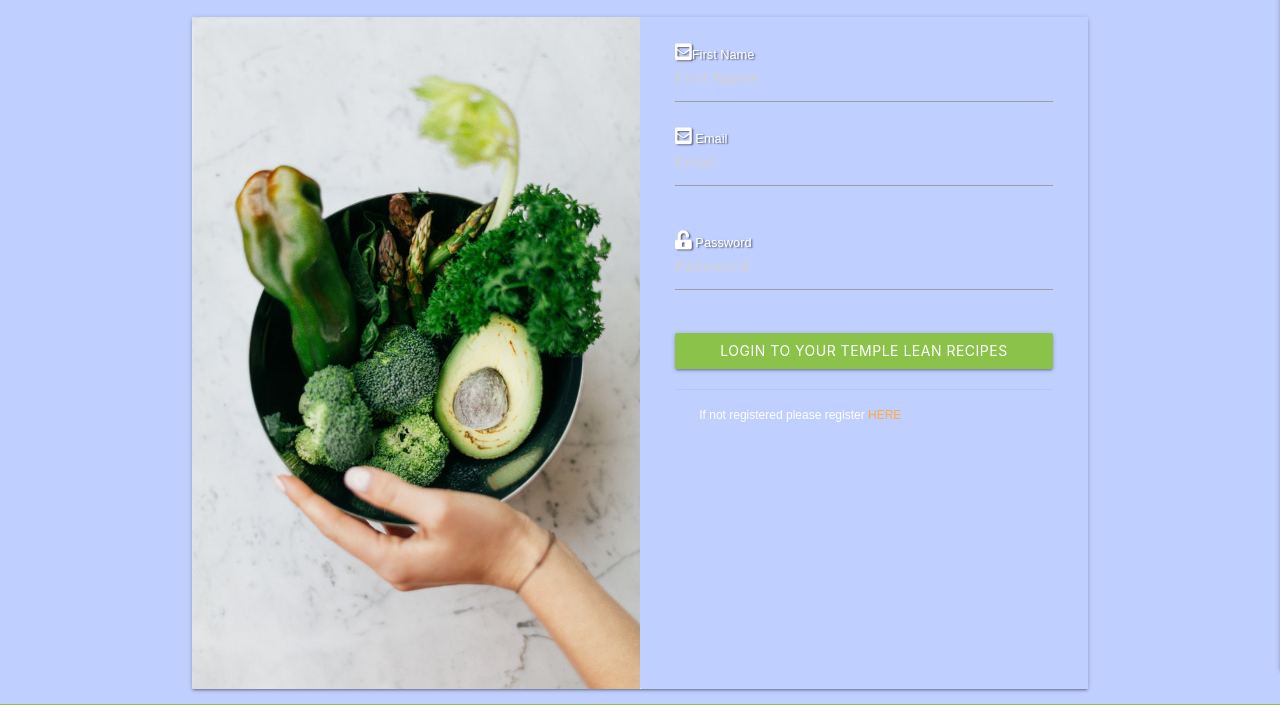
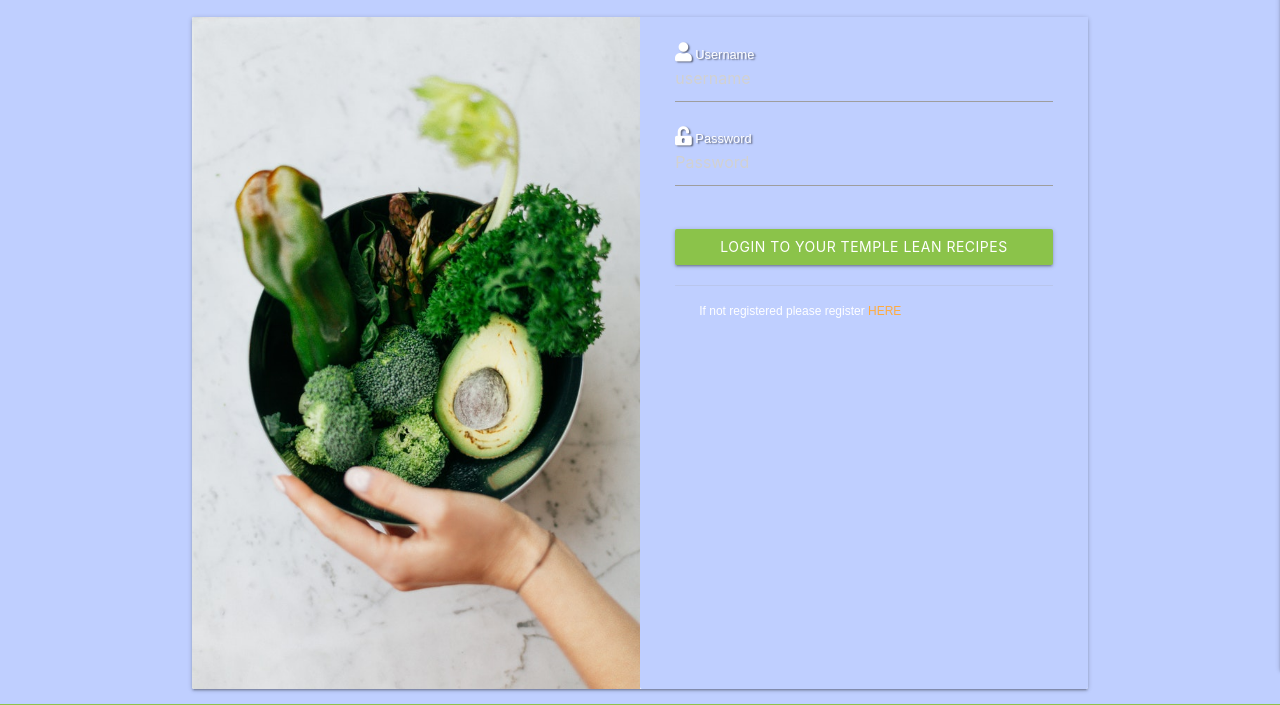
Before and after one commit to Andrew-code2020/ms3onlinecookbook, a Flask app: page /login in a window 1280 px wide. Shown: the part 190-895 px from the top of the page. Run offline with Flask 2, Linux system fonts and the light colour scheme; some libraries are stand-ins or nearby versions; some web fonts are replaced.

Commit message:
profile rendering after app.py code modified and html changed user name re netered into html as well

```diff
--- a/app.py
+++ b/app.py
@@ -41,20 +41,20 @@ def register():
             flash("email address already in use")
             return redirect(url_for("register"))
         register = {
+            "username": request.form.get("username").lower(),
             "first_name": request.form.get("first_name").lower(),
             "last_name": request.form.get("last_name").lower(),
-            "recipe_type":request.form.get("recipe_type").lower(),
-            "recipe_interest": request.form.get("recipe_interest").lower(),
+            "recipe_type": request.form.get("recipe_type").lower(),
             "email": request.form.get("email").lower(),
             "password": generate_password_hash(request.form.get("password"))
         }
         mongo.db.users.insert_one(register)
 
     # put the new user into 'session' cookie
-        session["user"] = request.form.get("first_name").lower()
+        session["user"] = request.form.get("username").lower()
         flash("Registration with Temple Lean Recipes Successful!")
         return redirect(url_for(
-            "profile", first_name=session["user"]))
+            "profile", username=session["user"]))
     return render_template("register.html")
 
 
@@ -64,36 +64,36 @@ def login():
     if request.method == "POST":
         # check if username exists in db
         existing_user = mongo.db.users.find_one(
-            {"first_name": request.form.get("first_name").lower()})
+            {"username": request.form.get("username").lower()})
 
         if existing_user:
-            username = existing_user["first_name"]
             # ensure hashed password matches user input
             if check_password_hash(
                 existing_user["password"], request.form.get("password")):
-                    session["user"] = request.form.get("first_name").lower()
-                    flash(f"Welcome, {username.capitalize()}")
-                    return redirect(url_for(
-                        "profile", first_name=session["user"]))
+                    session["user"] = request.form.get("username").lower()
+                    flash("Welcome, {}".format(request.form.get("username")))
+                    return redirect(url_for("profile", username=session["user"]))
             else:
                 # invalid password match
-                flash("Incorrect email and/or Password")
+                flash("Incorrect Username and/or Password")
                 return redirect(url_for("login"))
 
         else:
             # username doesn't exist
-            flash("Incorrect email and/or Password")
+            flash("Incorrect Username and/or Password")
             return redirect(url_for("login"))
 
     return render_template("login.html")
 
 
-@app.route("/profile/<first_name>", methods=["GET", "POST"])
-def profile(first_name):
-    # grab the user information from mongo db and show in the user profile
-    first_name = mongo.db.users.find_one(
-        {"first_name": session["user"]})["first_name"]
-    return render_template("profile.html", first_name=first_name)
+@app.route("/profile/<username>", methods=["GET", "POST"])
+def profile(username):
+    # grab the session user's username from db
+    username = mongo.db.users.find_one(
+        {"username": session["user"]})
+    user = mongo.db.users.find_one({"username": session["user"]})
+    return render_template("profile.html", username=username, user=user)
+
 
 
 @app.route("/breakfast", methods=["GET", "POST"])
--- a/templates/base.html
+++ b/templates/base.html
@@ -36,7 +36,7 @@
           <ul id="nav-mobile" class="right hide-on-med-and-down text-shadow">
             <li><a href="{{ url_for('login')}}">Log In</a></li>
             <li><a href="{{ url_for('register')}}">Register</a></li>
-            <li><a href="{{ url_for('profile', first_name=session['user']) }}">Profile</a></li>
+            <li><a href="{{ url_for('profile', username=session['user']) }}">Profile</a></li>
             <li><a href="">Search</a></li>
             <!--Need to add search functionality here-->
           </ul>
--- a/templates/breakfast.html
+++ b/templates/breakfast.html
@@ -56,7 +56,7 @@
                     <p>Ingredients are key to a good recipe</p>
                 </div>
 
-                <div id="Method'" class="tabcontent">
+                <div id="Method" class="tabcontent">
                     <h3>Method</h3>
                     <p>The Method of making this dish is very important</p>
                 </div>
--- a/templates/login.html
+++ b/templates/login.html
@@ -10,16 +10,11 @@
     <!--First Name removed validate class to check if form fade was removed-->
     <div class="card-stacked">
       <form class="card-content" method="POST" action="{{ url_for('login')}}">
-        <!--email-->
+        <!--username-->
           <div class="row">
           <div class="input-field col s12">
-            <input placeholder="First Name" id="first_name" name="first_name" type="text" class="validate" required/>
-            <label for="first_name"><i class="fas fa-envelope-square"></i>First Name</label>
-          </div>
-          <div class="input-field col s12">
-            <input placeholder="Email" id="email" name="email" pattern="[a-z0-9._%+-]+@[a-z0-9.-]+\.[a-z]{2,}$" title="Please enter a valid email address" type="text" class="validate" required/>
-            <label for="email"><i class="fas fa-envelope-square"></i> Email</label>
-          </div>
+            <input placeholder="username" id="username" name="username" type="text" class="validate" required/>
+            <label for="username"><i class="fas fa-user"></i> Username</label>
           </div>
           <!--password-->
           <div class="row">
```
Also changed, not shown: templates/profile.html (+6 -6 lines), templates/register.html (+9 -0 lines).
